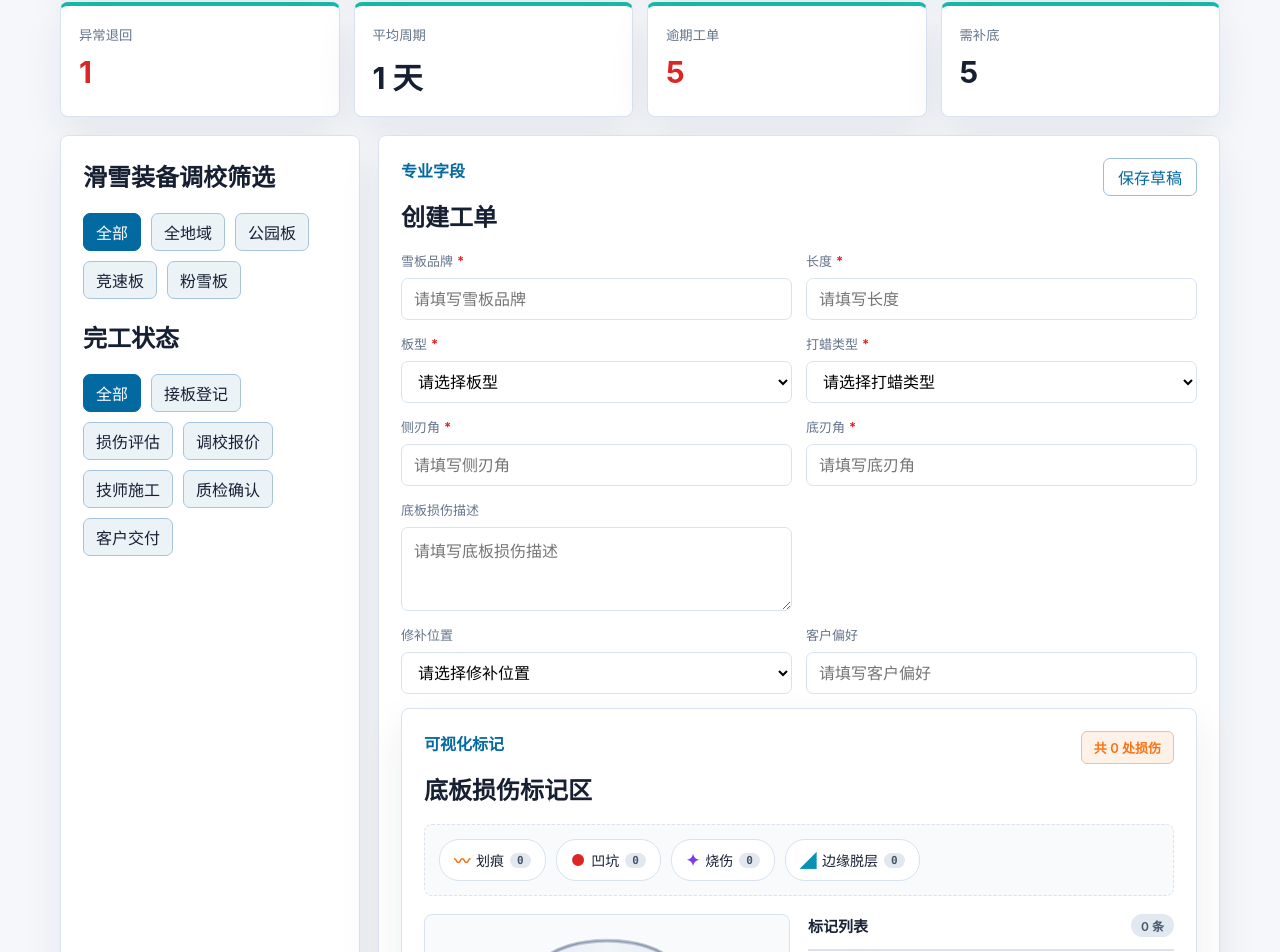
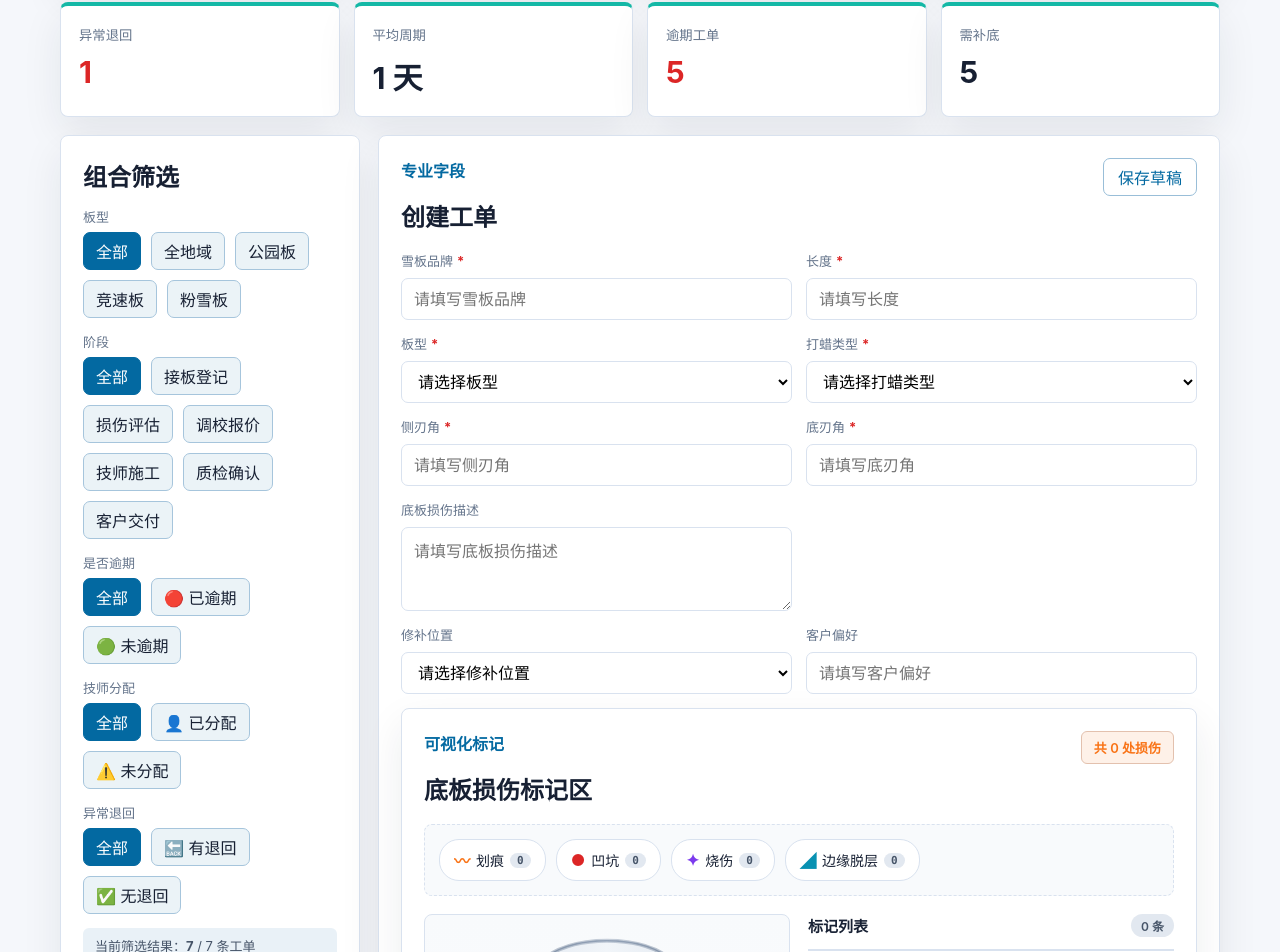
Before and after one commit to aliAjax/hxyfront-62004-b18d8f1, a React (Vite) app: page / in a window 1280 px wide. Shown: the part 591-1543 px from the top of the page. Built offline with nearby package versions, Linux system fonts and the light colour scheme.

Commit message:
.3436396082391580:c226ec5ce666538c434be274969d7c08_6a381c171efc1fcf5cd58753.6a38ceb41b12401af67cc419.6a38ceb4feb1849c4093057f:Trae CN.T(2026/6/22 13:57:08)

```diff
--- a/src/App.tsx
+++ b/src/App.tsx
@@ -30,6 +30,10 @@ import {
   emptyFormData,
   PHASE_ORDER,
   getPhaseConfig,
+  WorkOrderFilter,
+  EMPTY_FILTER,
+  isFilterEmpty,
+  BOARD_TYPES,
 } from './types';
 import QualityChecklistPanel from './QualityChecklistPanel';
 import {
@@ -70,8 +74,7 @@ function App() {
   const technicianActions = useTechnicianActions();
   const dataIO = useDataIO();
 
-  const [activeFilter, setActiveFilter] = useState<string | null>(null);
-  const [statusFilter, setStatusFilter] = useState<'all' | WorkOrderStatus>('all');
+  const [workOrderFilter, setWorkOrderFilter] = useState<WorkOrderFilter>(EMPTY_FILTER);
   const [selectedEdgeParam, setSelectedEdgeParam] = useState<EdgeAngleParam | null>(null);
   const [selectedHistoryRecord, setSelectedHistoryRecord] = useState<CustomerHistoryRecord | null>(null);
   const [editingOrder, setEditingOrder] = useState<WorkOrder | null>(null);
@@ -280,13 +283,40 @@ function App() {
     };
   }, [assignments, orders, technicians]);
 
-  let filteredOrders = activeFilter
-    ? orders.filter((order) => order.boardType === activeFilter)
-    : orders;
+  const filteredOrders = useMemo(() => {
+    let result = orders;
 
-  if (statusFilter !== 'all') {
-    filteredOrders = filteredOrders.filter((o) => o.status === statusFilter);
+    if (workOrderFilter.boardType) {
+      result = result.filter((o) => o.boardType === workOrderFilter.boardType);
     }
+
+    if (workOrderFilter.phase !== 'all') {
+      result = result.filter((o) => o.status === workOrderFilter.phase);
+    }
+
+    if (workOrderFilter.overdue === true) {
+      result = result.filter((o) => {
+        if (o.status === 'customer_delivered') return false;
+        const today = new Date();
+        const delivery = new Date(o.estimatedDelivery);
+        today.setHours(0, 0, 0, 0);
+        delivery.setHours(0, 0, 0, 0);
+        return delivery < today;
+      });
+    }
+
+    if (workOrderFilter.hasTechnician === true) {
+      result = result.filter((o) => assignments.some((a) => a.workOrderId === o.id));
+    } else if (workOrderFilter.hasTechnician === false) {
+      result = result.filter((o) => o.status !== 'customer_delivered' && !assignments.some((a) => a.workOrderId === o.id));
+    }
+
+    if (workOrderFilter.hasAbnormalReturn === true) {
+      result = result.filter((o) => o.rejectHistory && o.rejectHistory.length > 0);
+    }
+
+    return result;
+  }, [orders, workOrderFilter, assignments]);
 
   const phaseStats = useMemo(() => {
     const stats = {
@@ -486,43 +516,135 @@ function App() {
       </section>
 
       <section className="workspace">
-        <aside className="panel">
-          <h2>{project.domain}筛选</h2>
+        <aside className="panel filter-panel">
+          <div className="filter-panel-header">
+            <h2>组合筛选</h2>
+            {!isFilterEmpty(workOrderFilter) && (
+              <button
+                className="filter-clear-btn"
+                onClick={() => setWorkOrderFilter(EMPTY_FILTER)}
+              >
+                ✕ 清空筛选
+              </button>
+            )}
+          </div>
+
+          <div className="filter-group">
+            <h3>板型</h3>
             <div className="chips">
               <button
-              className={!activeFilter ? 'active' : ''}
-              onClick={() => setActiveFilter(null)}
+                className={workOrderFilter.boardType === null ? 'active' : ''}
+                onClick={() => setWorkOrderFilter((f) => ({ ...f, boardType: null }))}
               >
                 全部
               </button>
-            {project.filters.map((item) => (
+              {BOARD_TYPES.map((item) => (
                 <button
                   key={item}
-                className={activeFilter === item ? 'active' : ''}
-                onClick={() => setActiveFilter(item)}
+                  className={workOrderFilter.boardType === item ? 'active' : ''}
+                  onClick={() => setWorkOrderFilter((f) => ({ ...f, boardType: item }))}
                 >
                   {item}
                 </button>
               ))}
             </div>
+          </div>
 
-          <h2 style={{ marginTop: 20 }}>完工状态</h2>
+          <div className="filter-group">
+            <h3>阶段</h3>
             <div className="chips">
               <button
-              className={statusFilter === 'all' ? 'active' : ''}
-              onClick={() => setStatusFilter('all')}
+                className={workOrderFilter.phase === 'all' ? 'active' : ''}
+                onClick={() => setWorkOrderFilter((f) => ({ ...f, phase: 'all' }))}
               >
                 全部
               </button>
               {STATUS_CONFIG.map((status) => (
                 <button
                   key={status.value}
-                className={statusFilter === status.value ? 'active' : ''}
-                onClick={() => setStatusFilter(status.value)}
+                  className={workOrderFilter.phase === status.value ? 'active' : ''}
+                  onClick={() => setWorkOrderFilter((f) => ({ ...f, phase: status.value }))}
                 >
                   {status.label}
                 </button>
               ))}
+            </div>
+          </div>
+
+          <div className="filter-group">
+            <h3>是否逾期</h3>
+            <div className="chips">
+              <button
+                className={workOrderFilter.overdue === null ? 'active' : ''}
+                onClick={() => setWorkOrderFilter((f) => ({ ...f, overdue: null }))}
+              >
+                全部
+              </button>
+              <button
+                className={workOrderFilter.overdue === true ? 'active' : ''}
+                onClick={() => setWorkOrderFilter((f) => ({ ...f, overdue: true }))}
+              >
+                🔴 已逾期
+              </button>
+              <button
+                className={workOrderFilter.overdue === false ? 'active' : ''}
+                onClick={() => setWorkOrderFilter((f) => ({ ...f, overdue: false }))}
+              >
+                🟢 未逾期
+              </button>
+            </div>
+          </div>
+
+          <div className="filter-group">
+            <h3>技师分配</h3>
+            <div className="chips">
+              <button
+                className={workOrderFilter.hasTechnician === null ? 'active' : ''}
+                onClick={() => setWorkOrderFilter((f) => ({ ...f, hasTechnician: null }))}
+              >
+                全部
+              </button>
+              <button
+                className={workOrderFilter.hasTechnician === true ? 'active' : ''}
+                onClick={() => setWorkOrderFilter((f) => ({ ...f, hasTechnician: true }))}
+              >
+                👤 已分配
+              </button>
+              <button
+                className={workOrderFilter.hasTechnician === false ? 'active' : ''}
+                onClick={() => setWorkOrderFilter((f) => ({ ...f, hasTechnician: false }))}
+              >
+                ⚠️ 未分配
+              </button>
+            </div>
+          </div>
+
+          <div className="filter-group">
+            <h3>异常退回</h3>
+            <div className="chips">
+              <button
+                className={workOrderFilter.hasAbnormalReturn === null ? 'active' : ''}
+                onClick={() => setWorkOrderFilter((f) => ({ ...f, hasAbnormalReturn: null }))}
+              >
+                全部
+              </button>
+              <button
+                className={workOrderFilter.hasAbnormalReturn === true ? 'active' : ''}
+                onClick={() => setWorkOrderFilter((f) => ({ ...f, hasAbnormalReturn: true }))}
+              >
+                🔙 有退回
+              </button>
+              <button
+                className={workOrderFilter.hasAbnormalReturn === false ? 'active' : ''}
+                onClick={() => setWorkOrderFilter((f) => ({ ...f, hasAbnormalReturn: false }))}
+              >
+                ✅ 无退回
+              </button>
+            </div>
+          </div>
+
+          <div className="filter-result-summary">
+            当前筛选结果：<strong>{filteredOrders.length}</strong> / {orders.length} 条工单
           </div>
         </aside>
 
@@ -544,7 +666,7 @@ function App() {
       <EdgeAngleTable params={edgeParams} onSelectParam={handleSelectEdgeParam} />
 
       <KanbanBoard
-        orders={orders}
+        orders={filteredOrders}
         assignments={assignments}
         technicians={technicians}
         onMoveOrder={handleMoveOrder}
--- a/src/styles.css
+++ b/src/styles.css
@@ -144,6 +144,53 @@ button:hover {
   background: var(--primary);
   color: #ffffff;
   border-color: var(--primary);
+}
+
+.filter-panel-header {
+  display: flex;
+  align-items: center;
+  justify-content: space-between;
+  margin-bottom: 8px;
+}
+
+.filter-panel-header h2 {
+  margin: 0;
+}
+
+.filter-clear-btn {
+  padding: 4px 12px;
+  border-radius: 6px;
+  border: 1px solid #dc2626;
+  background: transparent;
+  color: #dc2626;
+  cursor: pointer;
+  font-size: 12px;
+  transition: all 0.15s;
+}
+
+.filter-clear-btn:hover {
+  background: #dc2626;
+  color: #fff;
+}
+
+.filter-group {
+  margin-top: 14px;
+}
+
+.filter-group h3 {
+  margin: 0 0 6px;
+  font-size: 13px;
+  color: #64748b;
+  font-weight: 500;
+}
+
+.filter-result-summary {
+  margin-top: 14px;
+  padding: 8px 12px;
+  background: color-mix(in srgb, var(--primary) 6%, #f8fafc);
+  border-radius: 6px;
+  font-size: 13px;
+  color: #475569;
 }
 
 .heading {
--- a/src/types.ts
+++ b/src/types.ts
@@ -210,6 +210,32 @@ export interface PhaseTransitionResult {
   errors?: string[];
   requiresRejectReason?: boolean;
 }
+
+export interface WorkOrderFilter {
+  boardType: string | null;
+  phase: WorkOrderPhase | 'all';
+  overdue: boolean | null;
+  hasTechnician: boolean | null;
+  hasAbnormalReturn: boolean | null;
+}
+
+export const EMPTY_FILTER: WorkOrderFilter = {
+  boardType: null,
+  phase: 'all',
+  overdue: null,
+  hasTechnician: null,
+  hasAbnormalReturn: null,
+};
+
+export const isFilterEmpty = (filter: WorkOrderFilter): boolean => {
+  return (
+    filter.boardType === null &&
+    filter.phase === 'all' &&
+    filter.overdue === null &&
+    filter.hasTechnician === null &&
+    filter.hasAbnormalReturn === null
+  );
+};
 
 export type WorkOrderStatusOld =
   | 'pending_inspection'
```
Lines whose indentation alone changed are shown as unchanged.
